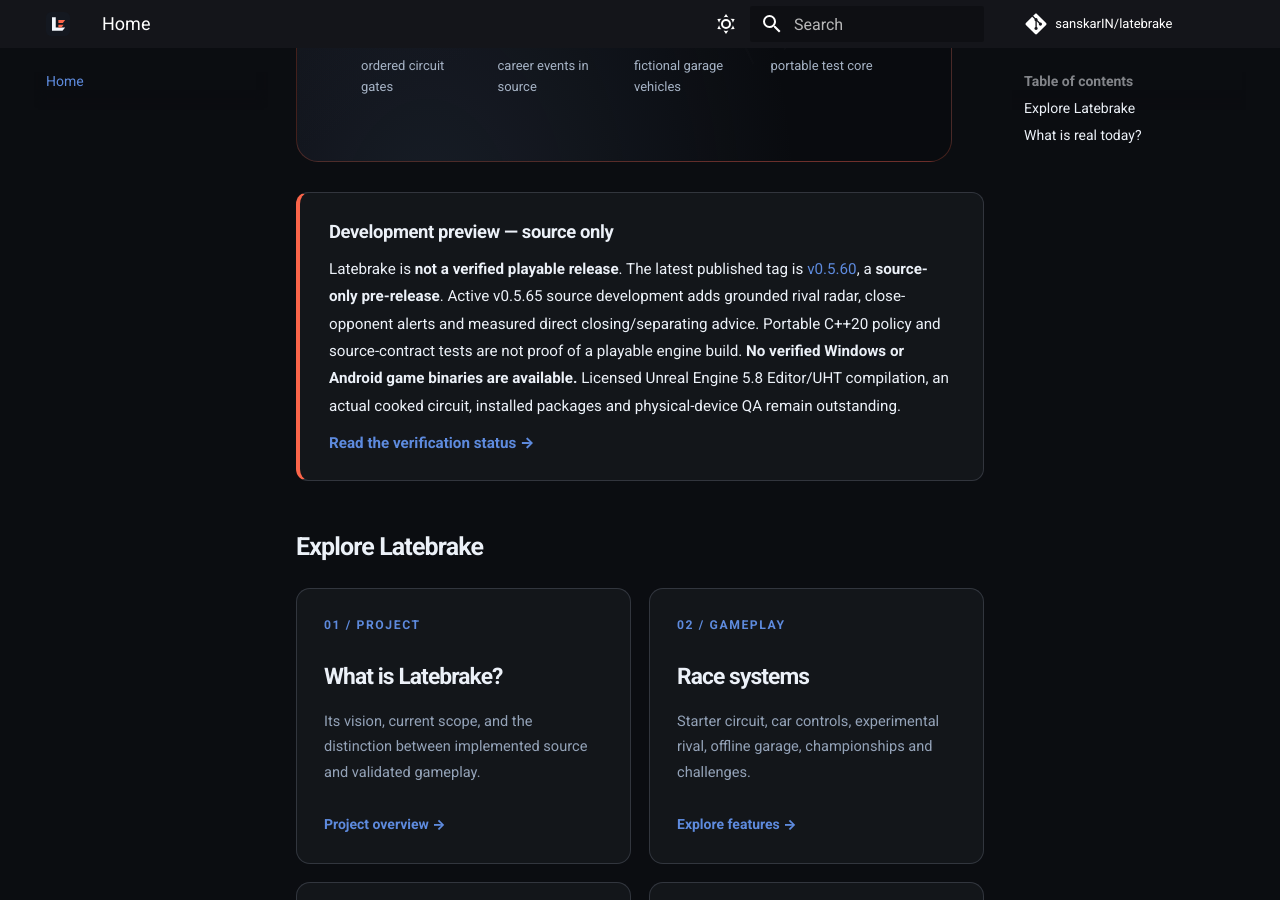
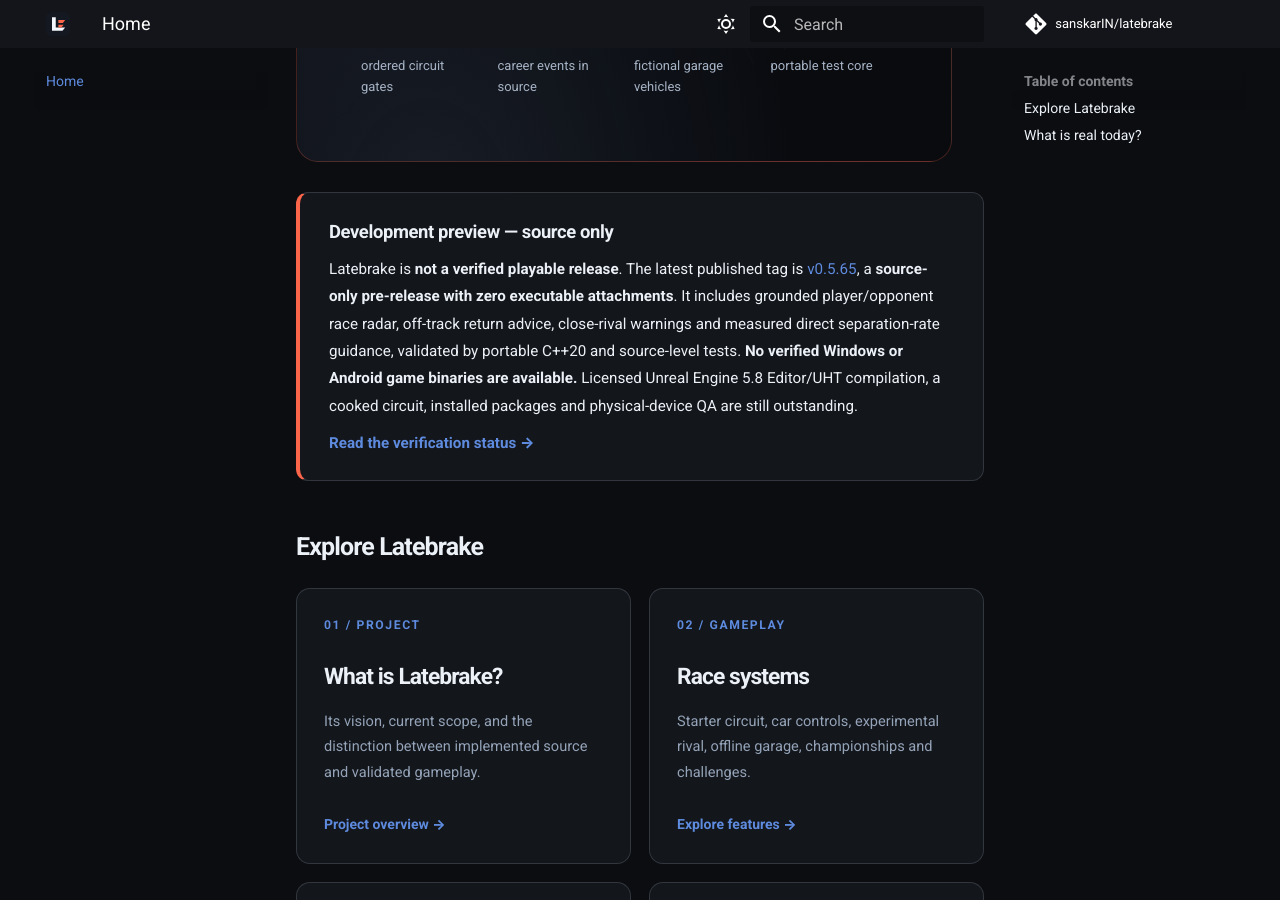
Before and after one commit to sanskarIN/latebrake, an MkDocs documentation site: the page built from docs/index.md, in a window 1280 px wide and 900 px high, scrolled down 702 px. Built offline with MkDocs 1.6.1 and Material for MkDocs 9.7.7, drawn with Linux system fonts in a browser that asks for light colours; comment, search, counter and statistics services are not loaded.

Commit message:
docs(home): reflect confirmed published v0.5.65 source preview

```diff
--- a/docs/index.md
+++ b/docs/index.md
@@ -16,7 +16,7 @@
 
 <div class="lb-status-panel" role="status">
   <div class="lb-status-title">Development preview — source only</div>
-  <p>Latebrake is <strong>not a verified playable release</strong>. The latest published tag is <a href="https://github.com/sanskarIN/latebrake/releases/tag/v0.5.60">v0.5.60</a>, a <strong>source-only pre-release</strong>. Active v0.5.65 source development adds grounded rival radar, close-opponent alerts and measured direct closing/separating advice. Portable C++20 policy and source-contract tests are not proof of a playable engine build. <strong>No verified Windows or Android game binaries are available.</strong> Licensed Unreal Engine 5.8 Editor/UHT compilation, an actual cooked circuit, installed packages and physical-device QA remain outstanding.</p>
+  <p>Latebrake is <strong>not a verified playable release</strong>. The latest published tag is <a href="https://github.com/sanskarIN/latebrake/releases/tag/v0.5.65">v0.5.65</a>, a <strong>source-only pre-release with zero executable attachments</strong>. It includes grounded player/opponent race radar, off-track return advice, close-rival warnings and measured direct separation-rate guidance, validated by portable C++20 and source-level tests. <strong>No verified Windows or Android game binaries are available.</strong> Licensed Unreal Engine 5.8 Editor/UHT compilation, a cooked circuit, installed packages and physical-device QA are still outstanding.</p>
   <a href="development-status/">Read the verification status →</a>
 </div>
 
```
